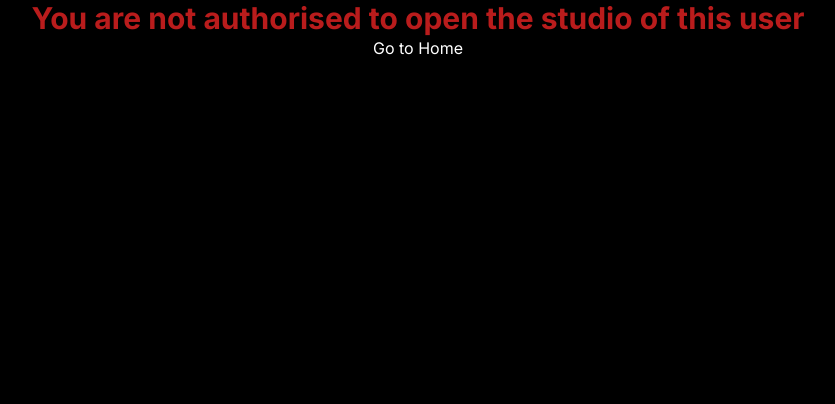
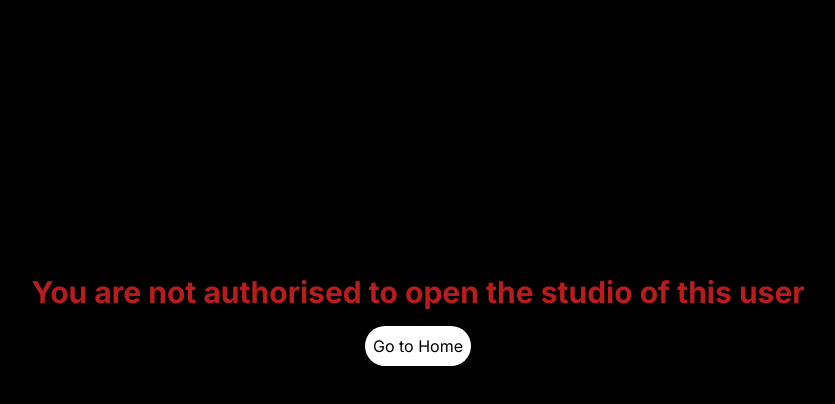
Before and after one commit to GARY121github/vidsphere, a Next.js app: page /studio/invalid-user in a window 1280 px wide. Shown: the top 404 px of the page, without its empty margins (222-1057 px from the left). Built offline with nearby package versions, Linux system fonts and the light colour scheme.

Commit message:
Fix : Fixed the studio middleware

```diff
--- a/src/app/(studio)/studio/invalid-user/page.tsx
+++ b/src/app/studio/invalid-user/page.tsx
@@ -2,11 +2,13 @@ import Link from "next/link";
 
 export default function InvalidUser() {
   return (
-    <div className="flex flex-col items-center h-[80vh]">
+    <div className="flex flex-col gap-4 items-center justify-center h-[80vh]">
       <h1 className="text-3xl font-bold text-red-700">
         You are not authorised to open the studio of this user
       </h1>
-      <Link href="/home">Go to Home</Link>
+      <Link href="/home" className="bg-white text-black p-2 rounded-full">
+        Go to Home
+      </Link>
     </div>
   );
 }
--- a/src/middleware.ts
+++ b/src/middleware.ts
@@ -30,7 +30,11 @@ export async function middleware(request: NextRequest) {
     return NextResponse.redirect(new URL("/sign-in", request.url));
   }
 
-  if (token && url.pathname.startsWith("/studio")) {
+  if (
+    token &&
+    url.pathname.startsWith("/studio") &&
+    url.pathname.split("/").length >= 4
+  ) {
     const userId = url.pathname.split("/")[3];
     if (userId !== token._id) {
       return NextResponse.redirect(
```
Also changed, not shown: src/app/studio/channel/[channelId]/content/page.tsx (renamed from src/app/(studio)/studio/channel/[channelId]/content/page.tsx), src/app/studio/channel/[channelId]/layout.tsx (renamed from src/app/(studio)/studio/channel/[channelId]/layout.tsx), src/app/studio/channel/[channelId]/page.tsx (renamed from src/app/(studio)/studio/channel/[channelId]/page.tsx), src/app/studio/channel/[channelId]/playlist/page.tsx (renamed from src/app/(studio)/studio/channel/[channelId]/playlist/page.tsx), src/app/studio/channel/[channelId]/post/page.tsx (renamed from src/app/(studio)/studio/channel/[channelId]/post/page.tsx).
